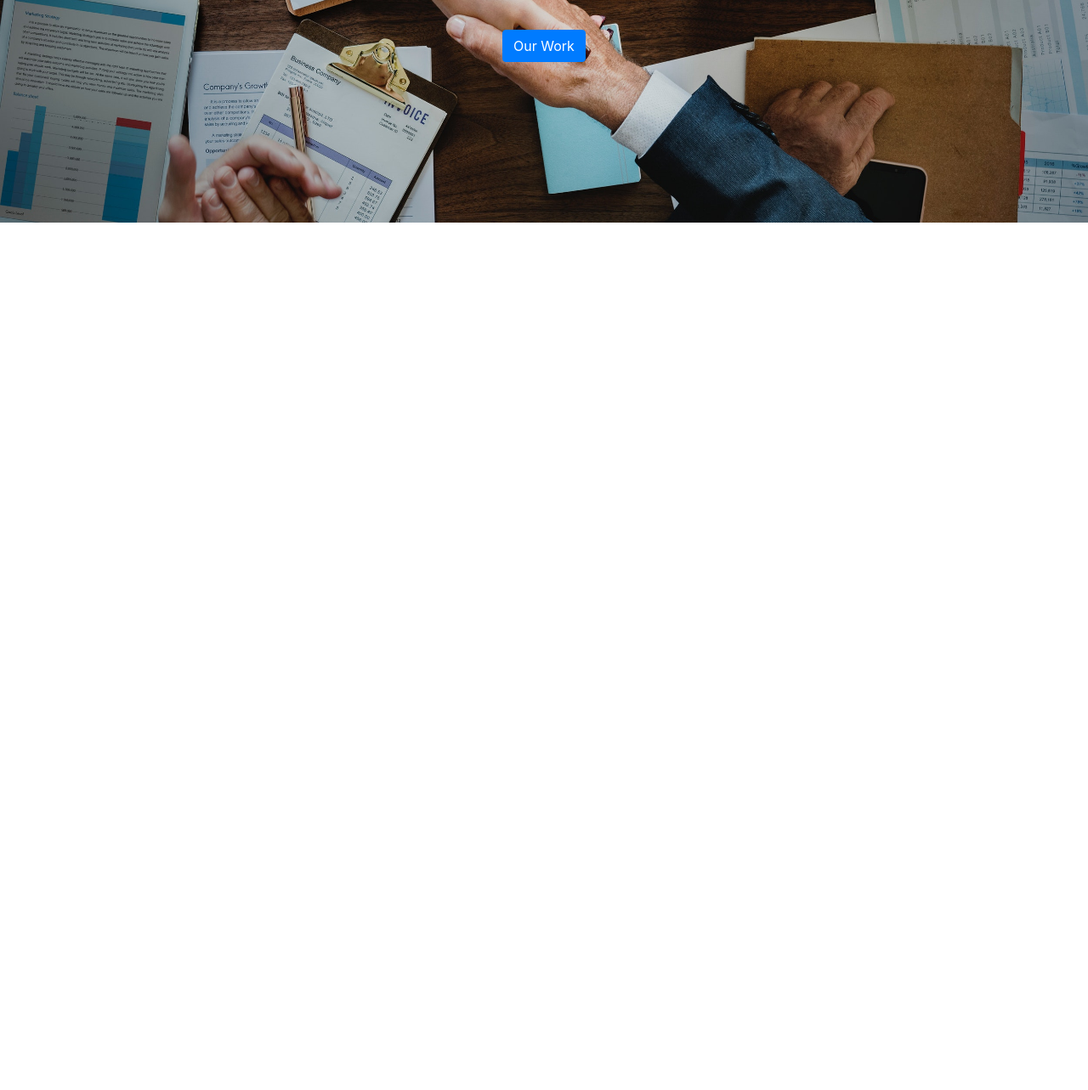
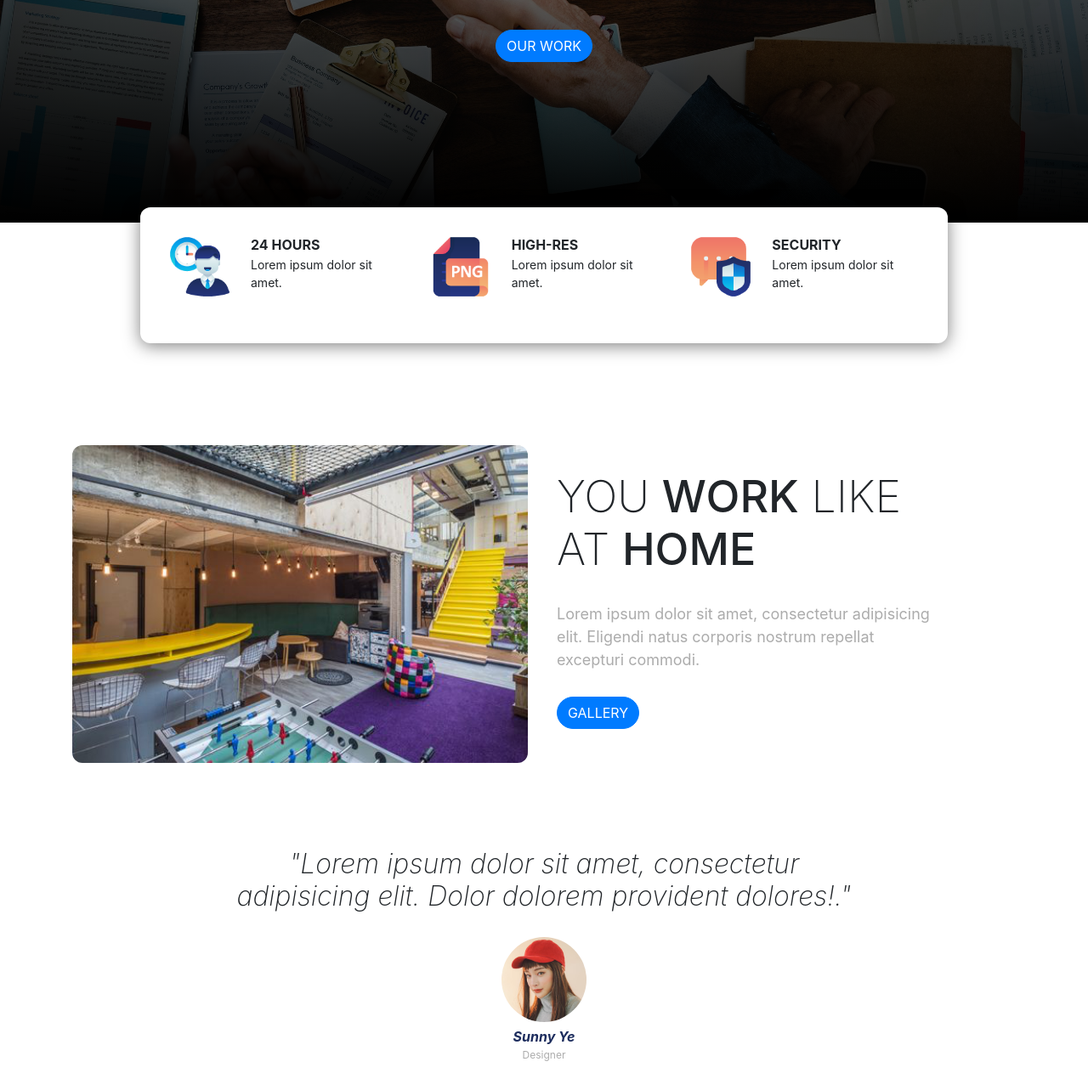
Before and after one commit to aeroadmin/aeroadmin.github.io, a plain HTML site: page index.html in a window 1280 px wide. Shown: the part 377-1660 px from the top of the page at 85% size. Before the commit the page ends 800 px from the top, so only its background shows below. Drawn offline with nearby package versions, Linux system fonts and the light colour scheme; a web font is replaced by a local one.

Commit message:
Menambahkan testimoni

```diff
--- a/css/style.css
+++ b/css/style.css
@@ -1,4 +1,8 @@
 /* Navbar */
+.navbar {
+	position: relative;
+	z-index: 1;
+}
 .navbar-brand {
 	font-family: 'Viga', sans-serif;
 	font-size: 32px;
@@ -12,21 +16,110 @@
 .jumbotron {
 	background-image: url(../img/jumbotron-bg.jpg);
 	background-size: cover;
-	height: 640px;
+	height: 540px;
 	text-align: center;
+	position: relative;
+}
+.jumbotron .container {
+	z-index: 1;
+	position: relative;
+}
+.jumbotron::after {
+	content: '';
+	display: block;
+	width: 100%;
+	height: 100%;
+	background-image: linear-gradient(to top, rgba(0,0,0,1), rgba(0,0,0,0));
+	position: absolute;
+	bottom: 0;
 }
 .jumbotron .display-4 {
 	color: white;
-	margin-top: 150px;
+	margin-top: 90px;
 	font-weight: 200;
 	text-shadow: 1px 1px 1px rgba(0, 0, 0, 0.6);
-	font-size: 31px;
+	font-size: 40px;
 	margin-bottom: 50px;
 }
 .jumbotron .display-4 span {
 	font-weight: 700;
 }
 
+/* Info Panel */
+.info-panel {
+	box-shadow: 0 3px 20px rgba(0,0,0,0.5);
+	border-radius: 12px;
+	margin-top: -50px;
+	background-color: white;
+	padding: 30px;
+}
+.info-panel img {
+	width: 80px;
+	height: 80px;
+	margin-right: 20px;
+	margin-bottom: 20px;
+}
+.info-panel h4 {
+	font-size: 16px;
+	text-transform: uppercase;
+	font-weight: bold;
+	margin-top: 5px;
+}
+.info-panel p {
+	font-size: 14px;
+	font-color: #ACACAC;
+	margin-top: -5px;
+	font-weight: 200px;
+}
+
+/* workingspace */
+.workingspace {
+	margin-top: 120px;
+	text-align: center;
+}
+.workingspace h3 {
+	font-size: 52px;
+	font-weight: 200;
+	text-transform: uppercase;
+	margin-top: 30px;
+	}
+.workingspace h3 span {
+font-weight: 500;
+}
+.workingspace p {
+	font-size: 18px;
+	color: #ACACAC;
+	margin: 30px 0;
+}
+/* Testimonial */
+.testimonial {
+	margin-top: 100px;
+}
+.testimonial h5 {
+	text-align: center;
+	font-weight: 200;
+	font-style: italic;
+	font-size: 24px;
+}
+.testimonial figure img {
+	width: 100px;
+	margin-top: 20px;
+}
+.testimonial figure h5 {
+	font-size: 16px;
+	font-weight:
+	font-style: normal;
+	color: #1C2C5D;
+	font-weight: bold;
+}
+.testimonial figure p {
+	font-size: 12px;
+	color: #ACACAC;
+	margin-top: -5px !important;
+}
+.testimonial figcaption {
+	text-align: center;
+}
 /* Utility */
 .tombol {
 	text-transform: uppercase;
@@ -53,6 +146,8 @@
 		padding-bottom: 5px;
 		margin-bottom: -8px;
 	}
-	.jumbotron {margin-top: -75px;}
-	.jumbotron .display-4 {font-size: 62px;}
+	.jumbotron {margin-top: -75px; height: 640px;}
+	.jumbotron .display-4 {font-size: 62px; margin-top: 150px;}
+	.workingspace {text-align: left;}
+	.testimonial h5 {font-size: 32px;}
 }
--- a/index.html
+++ b/index.html
@@ -39,10 +39,73 @@
     <div class="jumbotron jumbotron-fluid">
       <div class="container">
         <h1 class="display-4">Get Work done <span>faster</span><br> and <span>better</span> with us</h1>
-        <a href="" class="btn btn-primary">Our Work</a>
+        <a href="" class="btn btn-primary tombol">Our Work</a>
       </div>
     </div>
     <!-- Akhir Jumotron -->
+
+    <!-- Container -->
+    <div class="container">
+      <!-- Info Panel -->
+      <div class="row justify-content-center">
+        <div class="col-10 info-panel">
+          <div class="row">
+            <div class="col-lg">
+              <img src="img/employee.png" alt="" class="float-left">
+              <h4>24 Hours</h4>
+              <p>Lorem ipsum dolor sit amet.</p>
+            </div>
+            <div class="col-lg">
+              <img src="img/hires.png" alt="" class="float-left">
+              <h4>High-Res</h4>
+              <p>Lorem ipsum dolor sit amet.</p>
+            </div>
+            <div class="col-lg">
+              <img src="img/security.png" alt="" class="float-left">
+              <h4>Security</h4>
+              <p>Lorem ipsum dolor sit amet.</p>
+            </div>
+          </div>
+        </div>
+      </div>
+      <!-- Akhir Info Panel -->
+
+      <!-- Workspace -->
+      <div class="row workingspace">
+        <div class="col-lg-6">
+          <img src="img/workingspace.png" alt="workingspace" class="img-fluid">
+        </div>
+        <div class="col-lg-5">
+          <h3>You <span>work</span> like at <span>home</span></h3>
+          <p>Lorem ipsum dolor sit amet, consectetur adipisicing elit. Eligendi natus corporis nostrum repellat excepturi commodi.</p>
+          <a href="" class="btn btn-primary tombol">Gallery</a>
+        </div>
+      </div>
+      <!-- Akhir Workspace -->
+      <!-- testimonial -->
+      <section class="testimonial">
+        <div class="row justify-content-center">
+          <div class="col-lg-8">
+            <h5>"Lorem ipsum dolor sit amet, consectetur adipisicing elit. Dolor dolorem provident dolores!."</h5>
+          </div>
+        </div>
+
+        <div class="row justify-content-center">
+          <div class="col-6 justify-content-center d-flex">
+            <figure class="figure">
+              <img src="img/img2.png" class="figure-img img-fluid rounded-circle" alt="...">
+              <figcaption class="figure-caption">
+                <h5>Sunny Ye</h5>
+                <p>Designer</p>
+              </figcaption>
+            </figure>
+          </div>
+        </div>
+      </section>
+      <!-- akhir testimonial -->
+
+    </div>
+    <!-- Akhir Container -->
 
     <!-- Optional JavaScript -->
     <!-- jQuery first, then Popper.js, then Bootstrap JS -->
```
